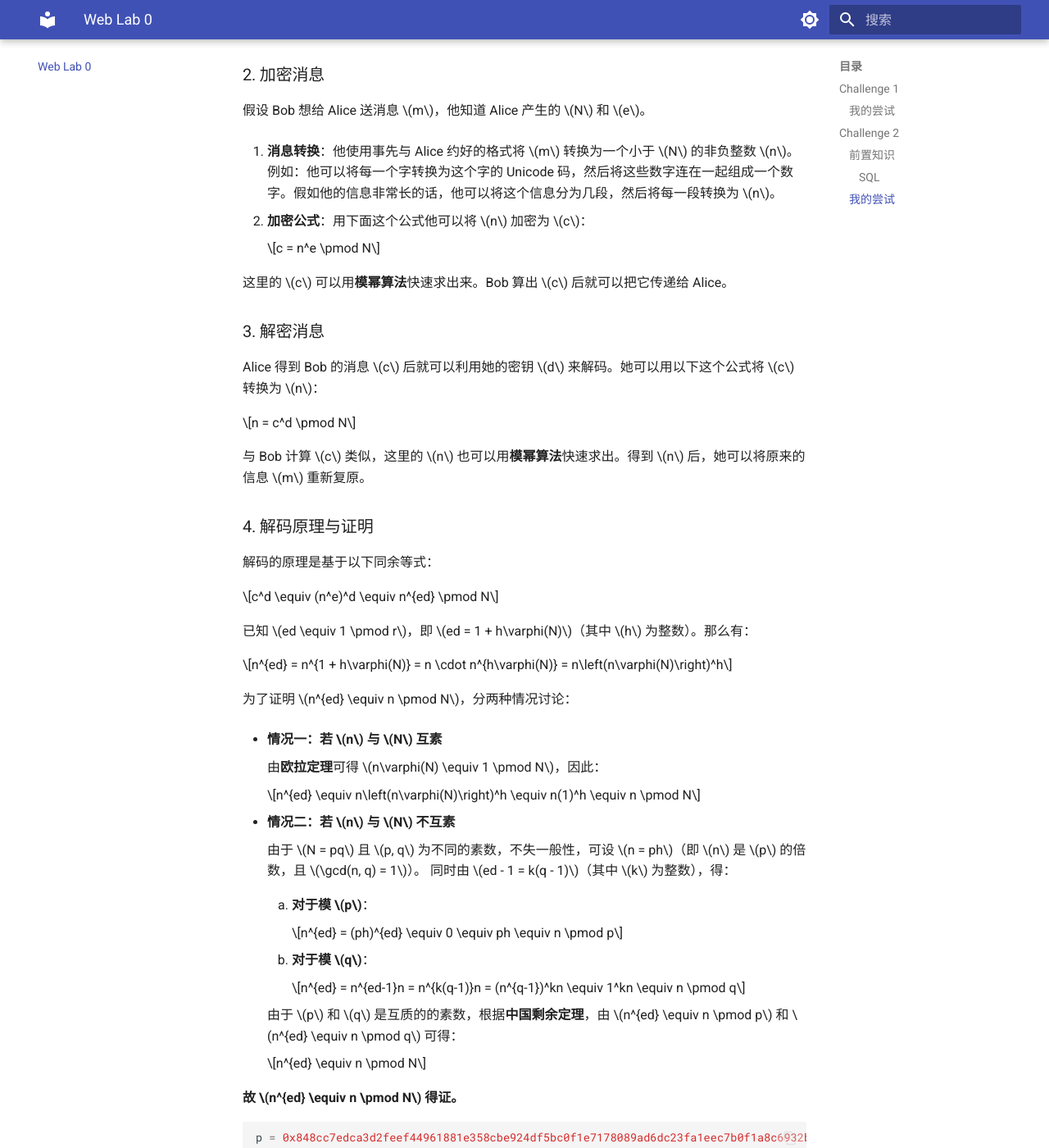
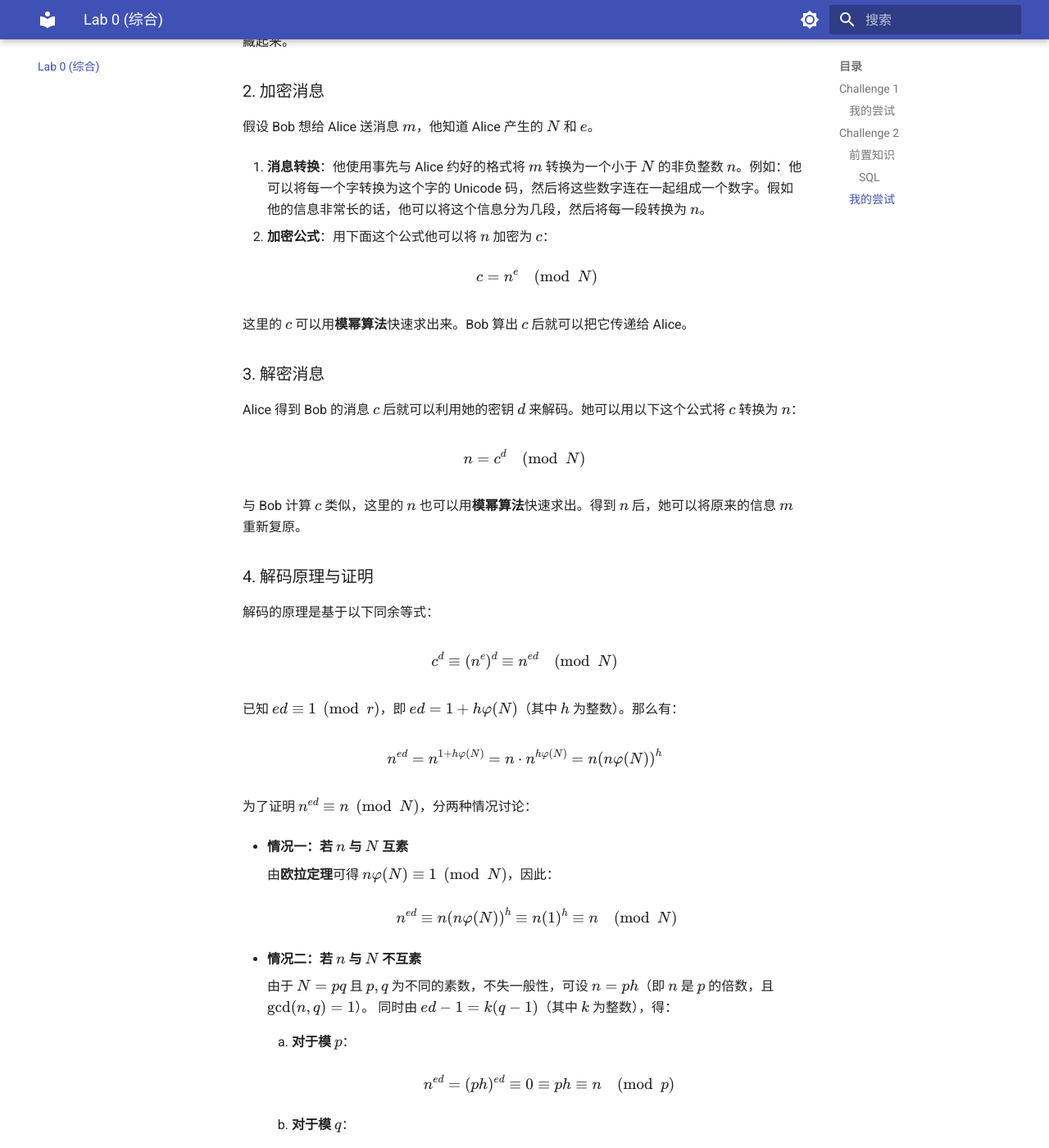
Before and after one commit to Jiuchengovo/Jiuchengovo.github.io, an MkDocs documentation site: the page built from docs/Crypto Lab 0.md, in a window 1280 px wide and 1400 px high, scrolled down 12623 px. Shown: the whole window at 82% size. Built offline with MkDocs 1.6.1 and Material for MkDocs 9.7.7, drawn with Linux system fonts in a browser that asks for light colours; part of the change alters nothing that is shown; some of the changed text lies outside the part shown.

````diff
--- a/docs/Crypto Lab 0.md
+++ b/docs/Crypto Lab 0.md
@@ -76,8 +76,6 @@
     - 报错注入：利用数据库在执行某些函数时会把数据通过错误信息泄露出来
 
 ### 我的尝试
-
-> 从题目中我们可以知道
 
 ```python
 import requests
--- /dev/null
+++ b/docs/javascripts/mathjax.js
@@ -0,0 +1,18 @@
+MathJax = {
+  tex: {
+    inlineMath: [['\\(', '\\)']],
+    displayMath: [['\\[', '\\]']],
+    processEscapes: true,
+    processEnvironments: true,
+  },
+  options: {
+    ignoreHtmlClass: '.*|',
+    processHtmlClass: 'arithmatex',
+  },
+};
+
+document$.subscribe(() => {
+  MathJax.startup.output.clearCache();
+  MathJax.typesetClear();
+  MathJax.typesetPromise();
+});
--- a/mkdocs.yml
+++ b/mkdocs.yml
@@ -40,5 +40,14 @@ markdown_extensions:
   - pymdownx.arithmatex:
       generic: true
 
+extra_javascript:
+  - javascripts/mathjax.js
+  - https://cdn.jsdelivr.net/npm/mathjax@3/es5/tex-mml-chtml.js
+
+nav:
+  - 首页: index.md
+  - Web Lab 1: Web_Lab1.md
+  - Lab 0 (综合): Crypto Lab 0.md
+
 plugins:
   - search
````
